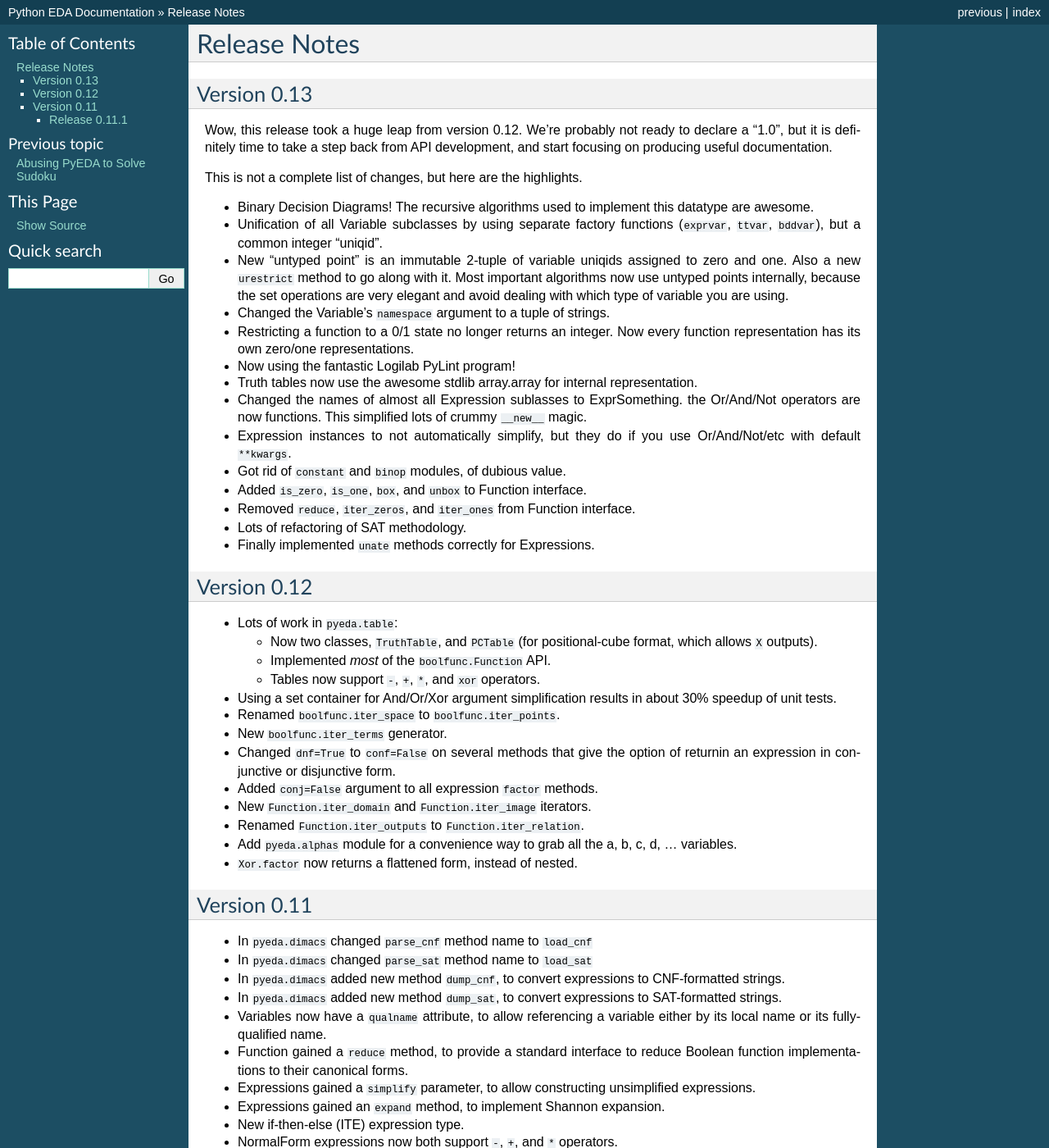
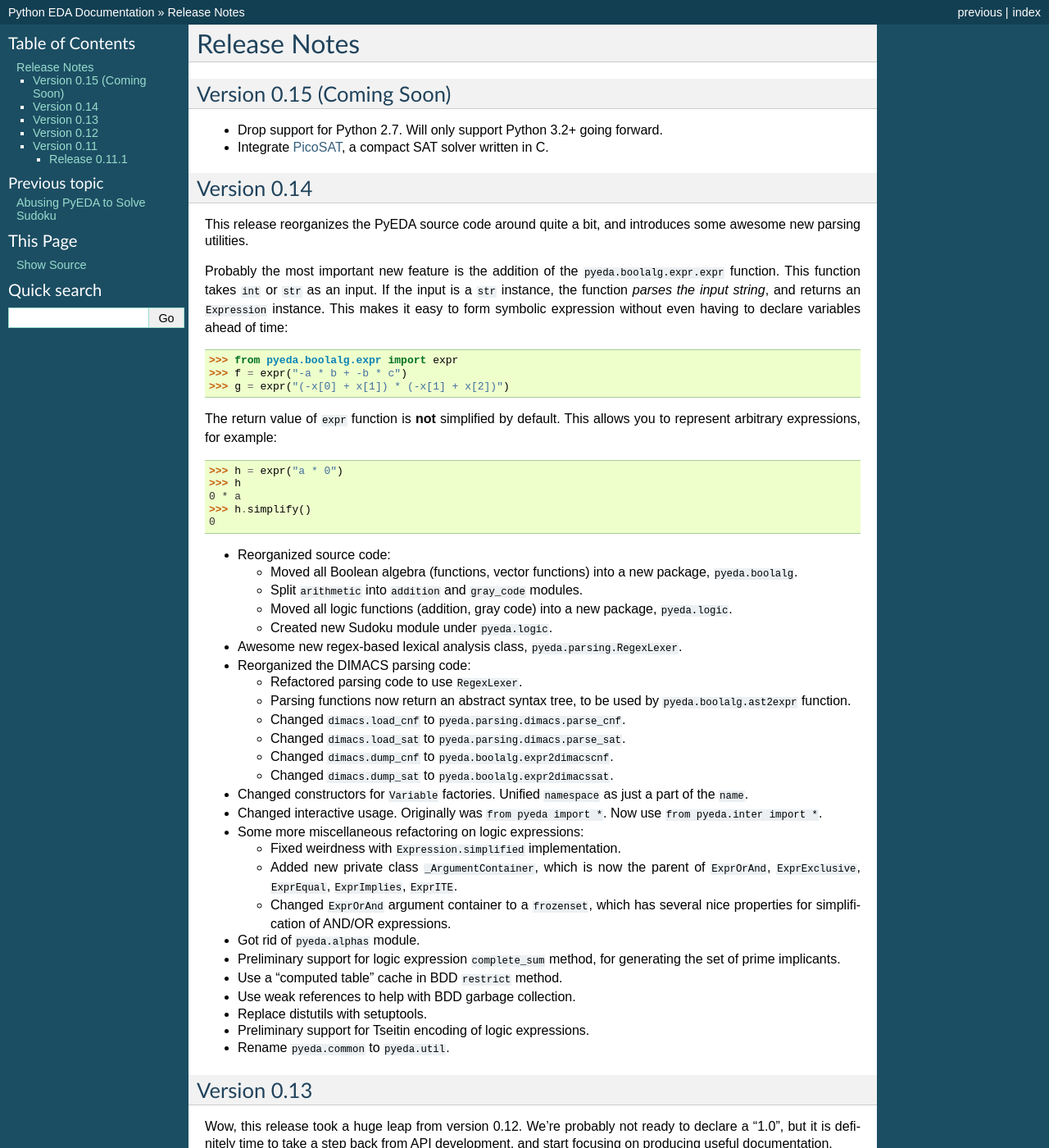
Before and after one commit to cjdrake/pyeda, a Sphinx documentation site: the page built from doc/source/relnotes.rst, in a window 1280 px wide and 1400 px high. Shown: the whole window at 82% size. Built offline with Sphinx 7.4.7, drawn with Linux system fonts in a browser that asks for light colours.

Commit message:
Add PyEDA 0.14 release notes

```diff
--- a/doc/source/relnotes.rst
+++ b/doc/source/relnotes.rst
@@ -3,6 +3,81 @@
 *****************
   Release Notes
 *****************
+
+Version 0.15 (Coming Soon)
+==========================
+
+* Drop support for Python 2.7. Will only support Python 3.2+ going forward.
+* Integrate `PicoSAT <http://fmv.jku.at/picosat/>`_, a compact SAT solver written in C.
+
+Version 0.14
+============
+
+This release reorganizes the PyEDA source code around quite a bit,
+and introduces some awesome new parsing utilities.
+
+Probably the most important new feature is the addition of the
+``pyeda.boolalg.expr.expr`` function.
+This function takes ``int`` or ``str`` as an input.
+If the input is a ``str`` instance, the function *parses the input string*,
+and returns an ``Expression`` instance.
+This makes it easy to form symbolic expression without even having to declare
+variables ahead of time::
+
+   >>> from pyeda.boolalg.expr import expr
+   >>> f = expr("-a * b + -b * c")
+   >>> g = expr("(-x[0] + x[1]) * (-x[1] + x[2])")
+
+The return value of ``expr`` function is **not** simplified by default.
+This allows you to represent arbitrary expressions, for example::
+
+   >>> h = expr("a * 0")
+   >>> h
+   0 * a
+   >>> h.simplify()
+   0
+
+* Reorganized source code:
+
+  * Moved all Boolean algebra (functions, vector functions) into a new package,
+    ``pyeda.boolalg``.
+  * Split ``arithmetic`` into ``addition`` and ``gray_code`` modules.
+  * Moved all logic functions (addition, gray code) into a new package,
+    ``pyeda.logic``.
+  * Created new Sudoku module under ``pyeda.logic``.
+
+* Awesome new regex-based lexical analysis class, ``pyeda.parsing.RegexLexer``.
+* Reorganized the DIMACS parsing code:
+
+  * Refactored parsing code to use ``RegexLexer``.
+  * Parsing functions now return an abstract syntax tree,
+    to be used by ``pyeda.boolalg.ast2expr`` function.
+  * Changed ``dimacs.load_cnf`` to ``pyeda.parsing.dimacs.parse_cnf``.
+  * Changed ``dimacs.load_sat`` to ``pyeda.parsing.dimacs.parse_sat``.
+  * Changed ``dimacs.dump_cnf`` to ``pyeda.boolalg.expr2dimacscnf``.
+  * Changed ``dimacs.dump_sat`` to ``pyeda.boolalg.expr2dimacssat``.
+
+* Changed constructors for ``Variable`` factories.
+  Unified ``namespace`` as just a part of the ``name``.
+* Changed interactive usage. Originally was ``from pyeda import *``.
+  Now use ``from pyeda.inter import *``.
+* Some more miscellaneous refactoring on logic expressions:
+
+  * Fixed weirdness with ``Expression.simplified`` implementation.
+  * Added new private class ``_ArgumentContainer``,
+    which is now the parent of ``ExprOrAnd``, ``ExprExclusive``, ``ExprEqual``,
+    ``ExprImplies``, ``ExprITE``.
+  * Changed ``ExprOrAnd`` argument container to a ``frozenset``,
+    which has several nice properties for simplification of AND/OR expressions.
+
+* Got rid of ``pyeda.alphas`` module.
+* Preliminary support for logic expression ``complete_sum`` method,
+  for generating the set of prime implicants.
+* Use a "computed table" cache in BDD ``restrict`` method.
+* Use weak references to help with BDD garbage collection.
+* Replace distutils with setuptools.
+* Preliminary support for Tseitin encoding of logic expressions.
+* Rename ``pyeda.common`` to ``pyeda.util``.
 
 Version 0.13
 ============
```
